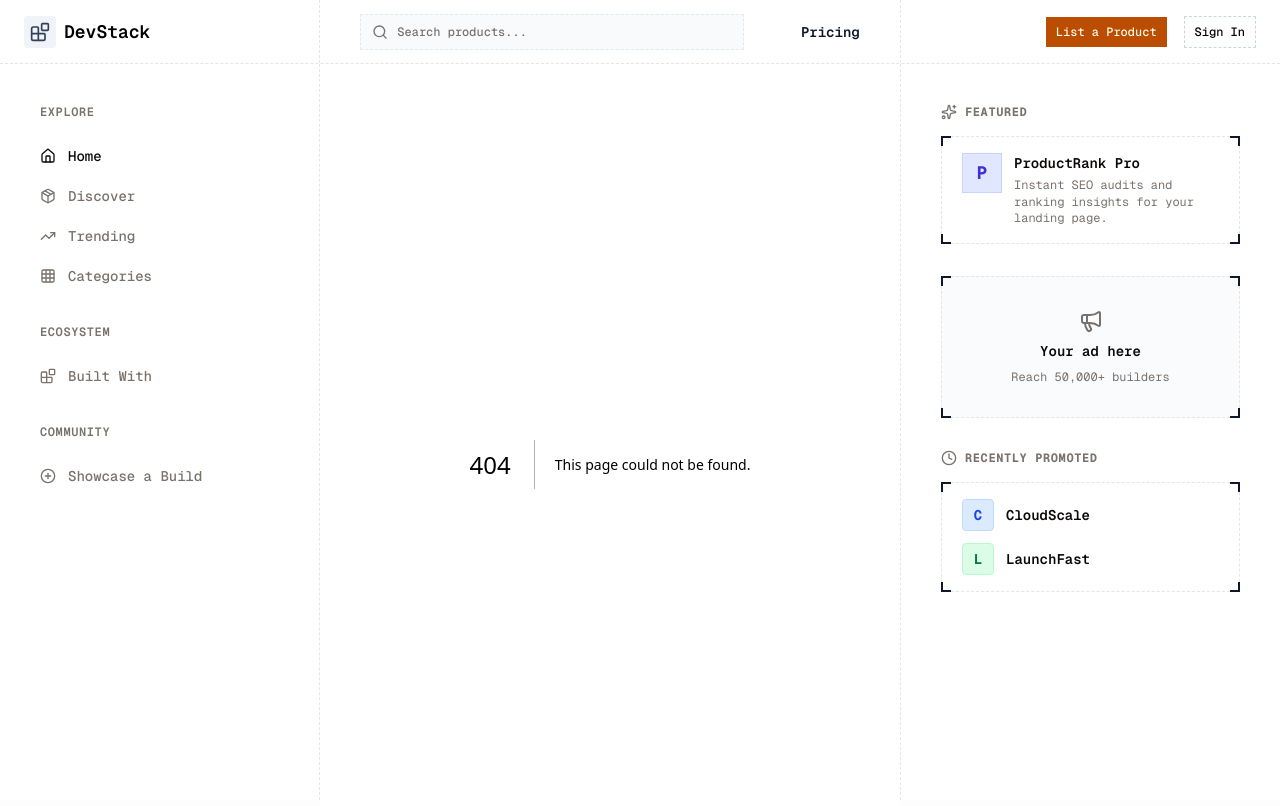
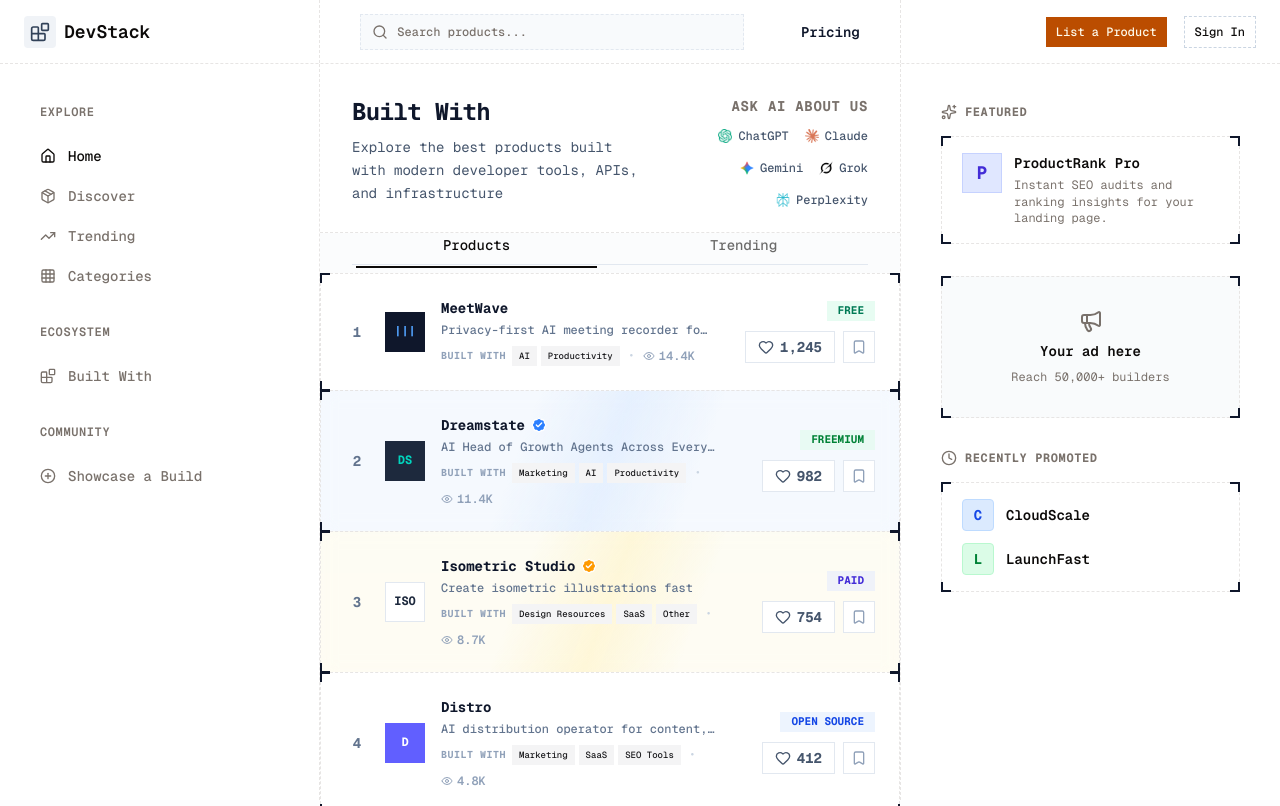
Before and after one commit to SoloDevAbu/DevStacks, a Next.js app: page /built-with in a window 1280 px wide. Before the commit this address had no page. Shown: the top 806 px of the page. Built offline with nearby package versions, Linux system fonts and the light colour scheme.

Commit message:
fix: add build with page

```diff
--- /dev/null
+++ b/app/built-with/page.tsx
@@ -0,0 +1,12 @@
+import type { Metadata } from "next"
+import { BuiltWithContent } from "@/components/built-with/built-with-content"
+
+export const metadata: Metadata = {
+  title: "Built With",
+  description:
+    "Explore the best products built with modern developer tools, APIs, and infrastructure.",
+}
+
+export default function BuiltWithPage() {
+  return <BuiltWithContent />
+}
--- /dev/null
+++ b/components/built-with/built-with-content.tsx
@@ -0,0 +1,40 @@
+import { AI_PROMPTS } from "@/lib/prompts"
+import { PageHeader } from "@/components/shared/page-header"
+import { Tabs, TabsList, TabsTrigger, TabsContent } from "@/components/ui/tabs"
+import { BuiltWithList } from "./built-with-list"
+import { TRENDING_PRODUCTS } from "@/constants/products"
+
+export const BuiltWithContent = () => {
+  return (
+    <div className="relative flex min-h-full flex-col bg-slate-50/50">
+      <PageHeader
+        heading="Built With"
+        description="Explore the best products built with modern developer tools, APIs, and infrastructure"
+        aiPrompt={AI_PROMPTS.discover}
+      />
+
+      <div className="flex w-full flex-1 flex-col">
+        <Tabs defaultValue="products" className="flex w-full flex-col">
+          <div className="px-6 md:px-8">
+            <TabsList variant="line" className="w-full justify-start border-b border-slate-200 pb-0 gap-6">
+              <TabsTrigger value="products" className="text-sm pb-3 px-1">
+                Products
+              </TabsTrigger>
+              <TabsTrigger value="trending" className="text-sm pb-3 px-1">
+                Trending
+              </TabsTrigger>
+            </TabsList>
+          </div>
+
+          <TabsContent value="products" className="mt-0">
+            <BuiltWithList products={TRENDING_PRODUCTS} />
+          </TabsContent>
+
+          <TabsContent value="trending" className="mt-0">
+            <BuiltWithList products={TRENDING_PRODUCTS} showMedals={true} />
+          </TabsContent>
+        </Tabs>
+      </div>
+    </div>
+  )
+}
--- /dev/null
+++ b/components/built-with/built-with-list.tsx
@@ -0,0 +1,177 @@
+import { Eye, Heart, Bookmark } from "lucide-react"
+import { Badge } from "@/components/ui/badge"
+import { Button } from "@/components/ui/button"
+import { Card, CardContent } from "@/components/ui/card"
+import { cn } from "@/lib/utils"
+import { HoverOutline } from "@/components/shared/hover-outline"
+import { VerifiedBadge } from "@/components/shared/verified-badge"
+import { ProductLogo } from "@/components/shared/product-logo"
+import { TIER, PRICING, type Tier, type Pricing } from "@/constants/tiers"
+import {
+  tierCardBg,
+  tierContentBg,
+  tierShimmerGradient,
+  pricingBadgeColor,
+} from "@/utils/styles"
+import type { Product } from "@/constants/types"
+
+export const BuiltWithList = ({
+  products,
+  showMedals = false,
+}: {
+  products: Product[]
+  showMedals?: boolean
+}) => {
+  return (
+    <div className="flex flex-col pb-8">
+      {products.map((product, index) => {
+        const tier: Tier =
+          index % 3 === 0
+            ? TIER.FREE
+            : index % 3 === 1
+              ? TIER.PREMIUM
+              : TIER.PREMIUM_PLUS
+
+        const views = ((product.upvotes * 11.6) / 1000).toFixed(1) + "K"
+        const builtWith = product.tags.slice(0, 3)
+
+        const pricing: Pricing =
+          index % 4 === 0
+            ? PRICING.FREE
+            : index % 4 === 1
+              ? PRICING.FREEMIUM
+              : index % 4 === 2
+                ? PRICING.PAID
+                : PRICING.OPEN_SOURCE
+
+        return (
+          <Card
+            key={product.id}
+            className={cn(
+              "group relative z-0 rounded-none p-0 transition-colors border",
+              tierCardBg(tier),
+              index > 0 && "-mt-px"
+            )}
+          >
+            <CardContent
+              className={cn(
+                "relative flex items-center gap-4 overflow-hidden p-4 md:p-6 backdrop-blur-sm",
+                tierContentBg(tier)
+              )}
+            >
+              {tier !== TIER.FREE && (
+                <div className="pointer-events-none absolute inset-0 z-[-1] overflow-hidden">
+                  <div
+                    className={cn(
+                      "absolute inset-0 -translate-x-full animate-[shimmer_3s_infinite]",
+                      tierShimmerGradient(tier)
+                    )}
+                  />
+                </div>
+              )}
+
+              <div className="hidden w-6 shrink-0 sm:flex sm:items-center sm:justify-center">
+                {showMedals ? (
+                  <div
+                    className={cn(
+                      "flex items-center justify-center text-sm font-bold",
+                      product.rank === 1
+                        ? "size-6 rounded-full bg-amber-400 text-white"
+                        : product.rank === 2
+                          ? "size-6 rounded-full bg-slate-300 text-white"
+                          : product.rank === 3
+                            ? "size-6 rounded-full bg-orange-400 text-white"
+                            : "w-4 text-slate-400"
+                    )}
+                  >
+                    {product.rank}
+                  </div>
+                ) : (
+                  <div className="text-center text-sm font-bold text-slate-500">
+                    {index + 1}
+                  </div>
+                )}
+              </div>
+
+              <ProductLogo
+                {...product.logo}
+                className="size-10 shrink-0 overflow-hidden rounded-lg"
+              />
+
+              <div className="flex min-w-0 flex-1 flex-col gap-1">
+                <div className="flex items-center gap-1.5">
+                  <h3 className="truncate text-sm font-bold text-slate-900">
+                    {product.name}
+                  </h3>
+                  <VerifiedBadge tier={tier} />
+                </div>
+
+                <p className="line-clamp-1 text-xs font-medium text-slate-500">
+                  {product.tagline}
+                </p>
+
+                <div className="mt-1 flex flex-wrap items-center gap-2">
+                  <div className="flex items-center gap-1.5">
+                    <span className="text-[10px] font-bold tracking-wider text-slate-400 uppercase">
+                      Built with
+                    </span>
+                    <div className="flex items-center gap-1">
+                      {builtWith.map((tool) => (
+                        <Badge
+                          key={tool}
+                          variant="secondary"
+                          className="rounded-none px-1.5 py-0 text-[9px]"
+                        >
+                          {tool}
+                        </Badge>
+                      ))}
+                    </div>
+                  </div>
+                  <span className="text-slate-300">•</span>
+                  <span className="flex items-center gap-1 text-xs font-semibold text-slate-400">
+                    <Eye className="size-3" /> {views}
+                  </span>
+                </div>
+              </div>
+
+              <div className="ml-4 flex shrink-0 flex-col items-end gap-2.5">
+                <Badge
+                  variant="outline"
+                  className={cn(
+                    "rounded-none border-transparent px-2.5 py-1 text-[11px] font-bold uppercase",
+                    pricingBadgeColor(pricing)
+                  )}
+                >
+                  {pricing}
+                </Badge>
+
+                <div className="flex items-center gap-2">
+                  <div className="group/btn relative inline-flex">
+                    <Button
+                      variant="outline"
+                      className="relative z-10 h-8 gap-1.5 rounded-lg border-slate-200 bg-white px-3 text-sm font-bold text-slate-600 hover:bg-slate-50 hover:text-red-500"
+                    >
+                      <Heart className="size-4" />
+                      {product.upvotes.toLocaleString()}
+                    </Button>
+                    <HoverOutline />
+                  </div>
+
+                  <div className="group/btn relative inline-flex">
+                    <Button
+                      variant="outline"
+                      className="relative z-10 size-8 rounded-lg border-slate-200 bg-white p-0 text-slate-400 hover:bg-slate-50 hover:text-slate-600"
+                    >
+                      <Bookmark className="size-4" />
+                    </Button>
+                    <HoverOutline />
+                  </div>
+                </div>
+              </div>
+            </CardContent>
+          </Card>
+        )
+      })}
+    </div>
+  )
+}
--- a/constants/routes.ts
+++ b/constants/routes.ts
@@ -5,6 +5,6 @@
   PRICING: "/pricing",
   SUBMIT: "/submit",
   CATEGORIES: "#",
-  BUILT_WITH: "#",
+  BUILT_WITH: "/built-with",
   SHOWCASE: "#",
 } as const
```
